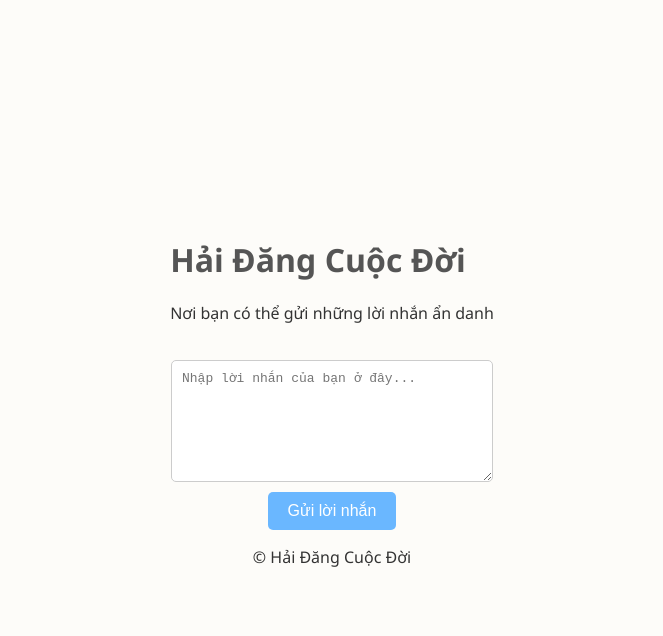
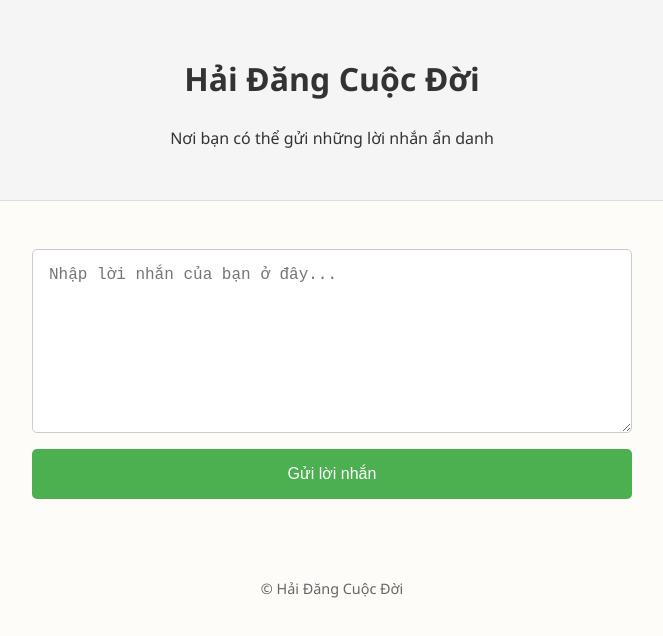
Before and after one commit to HAIDANGCUOCDOI/haidangcuocdoi, a plain HTML site: page index.html in a window 1280 px wide. Shown: the whole page, without its empty margins (308-971 px from the left). Drawn offline with Linux system fonts and the light colour scheme.

Commit message:
Update style.css

```diff
--- a/style.css
+++ b/style.css
@@ -1,58 +1,56 @@
 body {
     font-family: 'Segoe UI', sans-serif;
-    background-color: #fdfcf9;
+    background: #fdfcf9;
     color: #333;
     margin: 0;
     padding: 0;
-    display: flex;
-    flex-direction: column;
-    align-items: center;
-    justify-content: center;
-    height: 100vh;
+    line-height: 1.6;
 }
 
 header {
-    margin-bottom: 20px;
+    text-align: center;
+    padding: 2rem;
+    background-color: #f5f5f5;
+    border-bottom: 1px solid #ddd;
 }
 
-h1 {
-    font-size: 2em;
-    color: #555;
+main {
+    max-width: 600px;
+    margin: 2rem auto;
+    padding: 1rem;
 }
 
 form {
     display: flex;
     flex-direction: column;
-    align-items: center;
-    gap: 10px;
-    width: 300px;
 }
 
 textarea {
-    width: 100%;
-    height: 100px;
-    padding: 10px;
-    font-size: 1em;
+    min-height: 150px;
+    padding: 1rem;
+    margin-bottom: 1rem;
+    font-size: 1rem;
     border: 1px solid #ccc;
     border-radius: 5px;
 }
 
 button {
-    padding: 10px 20px;
-    font-size: 1em;
-    background-color: #6ab7ff;
-    color: #fff;
+    padding: 1rem;
+    font-size: 1rem;
+    background-color: #4CAF50;
+    color: white;
     border: none;
     border-radius: 5px;
     cursor: pointer;
 }
 
 button:hover {
-    background-color: #409eff;
+    background-color: #45a049;
 }
 
-#status {
-    margin-top: 15px;
-    color: #007700;
-    font-style: italic;
+footer {
+    text-align: center;
+    padding: 1rem;
+    font-size: 0.9rem;
+    color: #666;
 }
```
